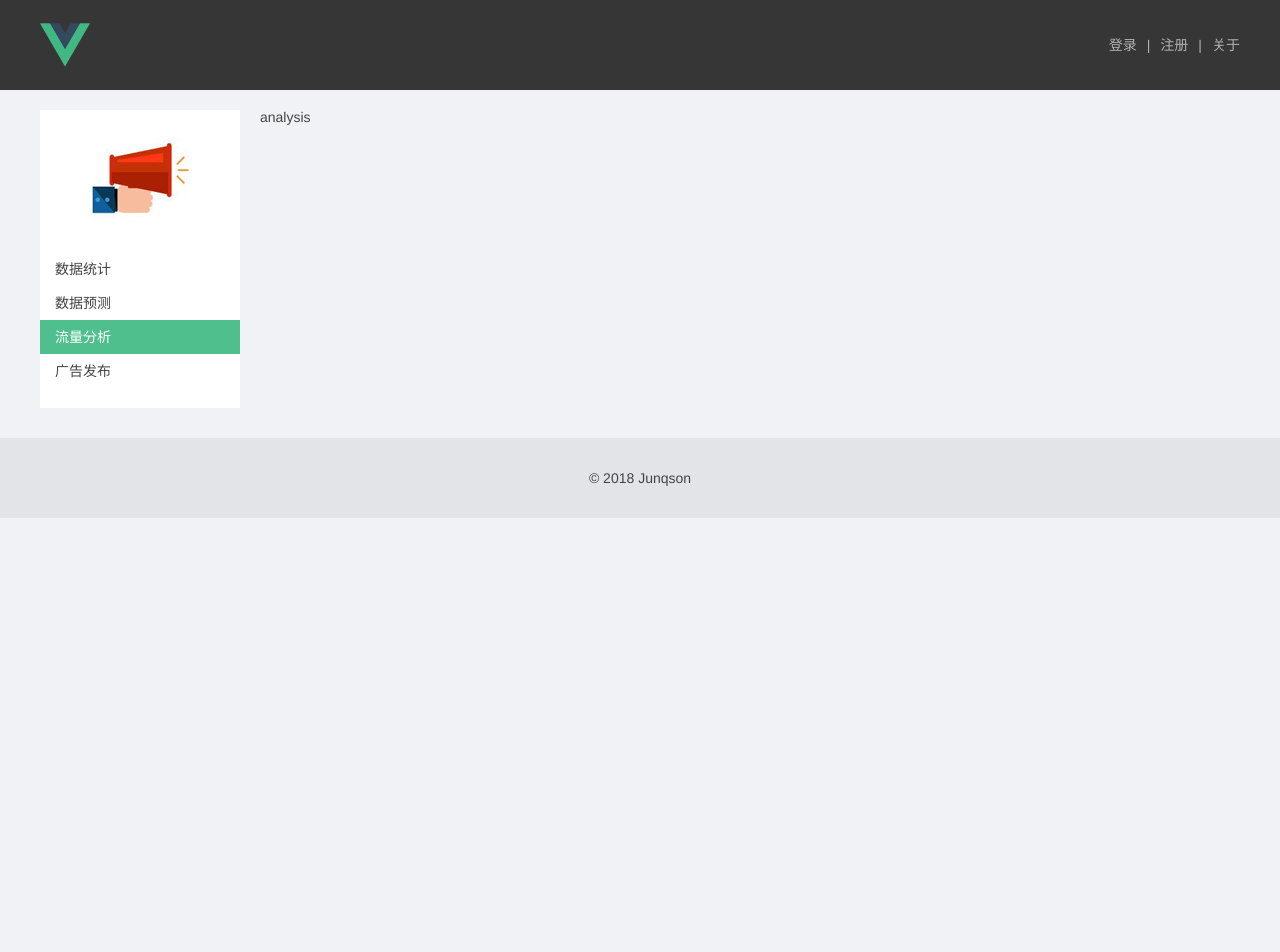
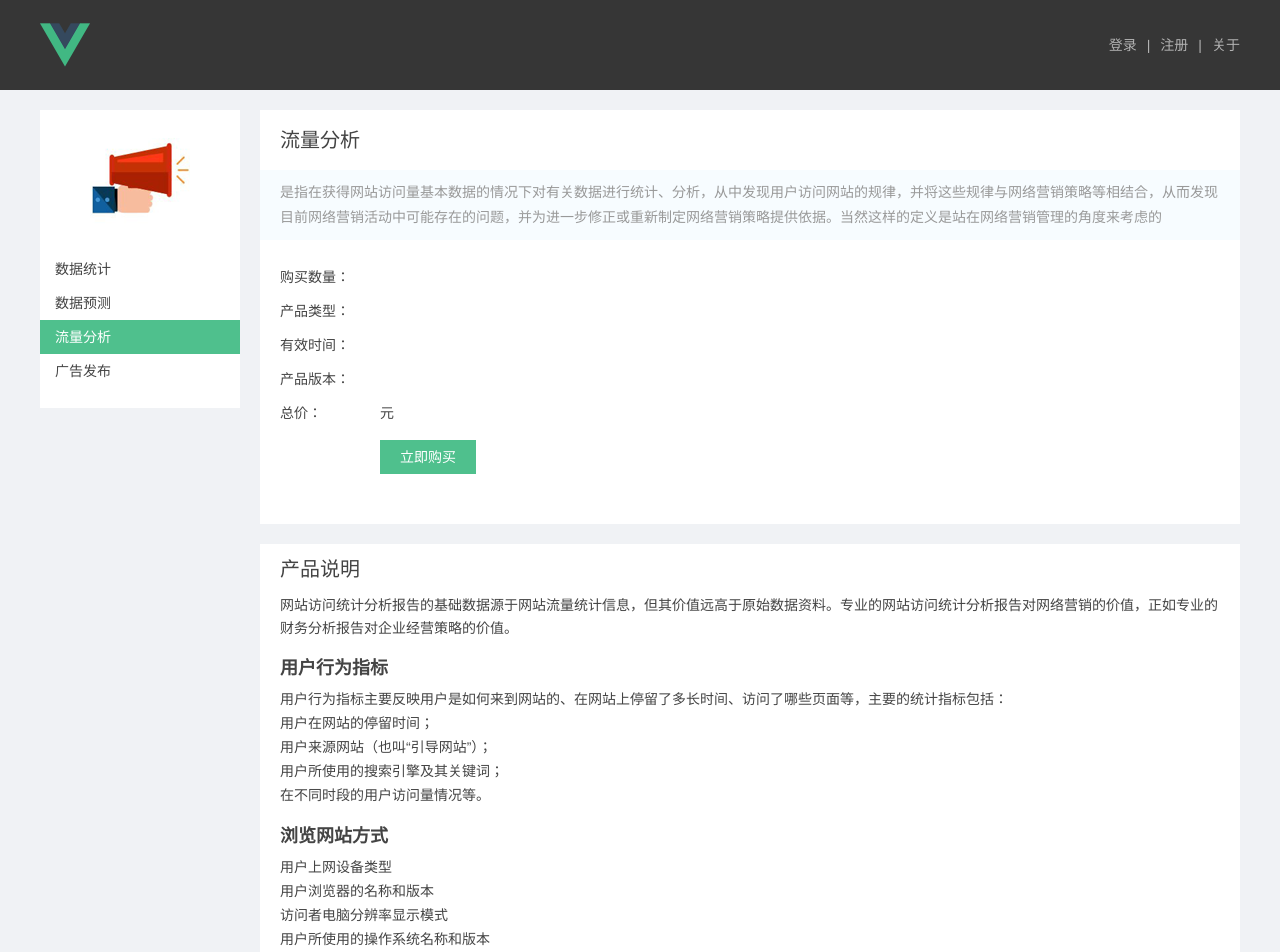
Before and after one commit to jqs1970291214/Vue-Practice, a Vue app: page /detail/analysis in a window 1280 px wide. Shown: the top 952 px of the page. Before the commit the page ends 800 px from the top, so only its background shows below. Built offline with nearby package versions, Linux system fonts and the light colour scheme; what vue-resource would draw is missing.

Commit message:
detail subpage init

```diff
--- a/src/pages/detail.vue
+++ b/src/pages/detail.vue
@@ -2,7 +2,7 @@
   <div class="detail-wrap">
     <div class="detail-left">
       <div class="product-board">
-        <img :src="imgMap[$route.path]">
+        <img :src="productIcon">
         <ul>
             <!-- active-class指定在当前路由为router-link指向的地址时的样式 -->
             <router-link tag="li" v-for="(item,index) in products"
@@ -20,7 +20,10 @@
 
 <script>
 export default {
-    mounted() {
+    computed: {
+        productIcon() {
+            return this.imgMap[this.$route.path];
+        }
     },
     data() {
         return {
--- a/src/pages/detail/analysis.vue
+++ b/src/pages/detail/analysis.vue
@@ -1,13 +1,113 @@
 <template>
-    <div>analysis</div>
+  <div class="sales-board">
+      <div class="sales-board-intro">
+        <h2>流量分析</h2>
+        <p>是指在获得网站访问量基本数据的情况下对有关数据进行统计、分析，从中发现用户访问网站的规律，并将这些规律与网络营销策略等相结合，从而发现目前网络营销活动中可能存在的问题，并为进一步修正或重新制定网络营销策略提供依据。当然这样的定义是站在网络营销管理的角度来考虑的</p>
+      </div>
+      <div class="sales-board-form">
+          <div class="sales-board-line">
+              <div class="sales-board-line-left">
+                  购买数量：
+              </div>
+              <div class="sales-board-line-right">
+              </div>
+          </div>
+          <div class="sales-board-line">
+              <div class="sales-board-line-left">
+                  产品类型：
+              </div>
+              <div class="sales-board-line-right">
+              </div>
+          </div>
+          <div class="sales-board-line">
+              <div class="sales-board-line-left">
+                  有效时间：
+              </div>
+              <div class="sales-board-line-right">
+              </div>
+          </div>
+          <div class="sales-board-line">
+              <div class="sales-board-line-left">
+                  产品版本：
+              </div>
+              <div class="sales-board-line-right">
+              </div>
+          </div>
+          <div class="sales-board-line">
+              <div class="sales-board-line-left">
+                  总价：
+              </div>
+              <div class="sales-board-line-right">
+                  元
+              </div>
+          </div>
+          <div class="sales-board-line">
+              <div class="sales-board-line-left">&nbsp;</div>
+              <div class="sales-board-line-right">
+                  <div class="button">
+                    立即购买
+                  </div>
+              </div>
+          </div>
+      </div>
+      <div class="sales-board-des">
+        <h2>产品说明</h2>
+        <p>网站访问统计分析报告的基础数据源于网站流量统计信息，但其价值远高于原始数据资料。专业的网站访问统计分析报告对网络营销的价值，正如专业的财务分析报告对企业经营策略的价值。</p>
+
+        <h3>用户行为指标</h3>
+        <ul>
+          <li>用户行为指标主要反映用户是如何来到网站的、在网站上停留了多长时间、访问了哪些页面等，主要的统计指标包括：</li>
+          <li>用户在网站的停留时间；</li>
+          <li>用户来源网站（也叫“引导网站”）；</li>
+          <li>用户所使用的搜索引擎及其关键词；</li>
+          <li>在不同时段的用户访问量情况等。</li>
+        </ul>
+
+        <h3>浏览网站方式</h3>
+        <ul>
+          <li>用户上网设备类型</li>
+          <li>用户浏览器的名称和版本</li>
+          <li>访问者电脑分辨率显示模式</li>
+          <li>用户所使用的操作系统名称和版本</li>
+          <li>用户所在地理区域分布状况等</li>
+        </ul>
+      </div>
+  </div>
 </template>
 
 <script>
 export default {
-
+  components: {
+  },
+  data () {
+    return {
+    }
+  }
 }
 </script>
 
-<style>
-
+<!-- Add "scoped" attribute to limit CSS to this component only -->
+<style scoped>
+.buy-dialog-title {
+  font-size: 16px;
+  font-weight: bold;
+}
+.buy-dialog-btn {
+  margin-top: 20px;
+}
+.buy-dialog-table {
+  width: 100%;
+  margin-bottom: 20px;
+}
+.buy-dialog-table td,
+.buy-dialog-table th{
+  border: 1px solid #e3e3e3;
+  text-align: center;
+  padding: 5px 0;
+}
+.buy-dialog-table th {
+  background: #4fc08d;
+  color: #fff;
+  border: 1px solid #4fc08d;
+}
 </style>
--- a/src/pages/index.vue
+++ b/src/pages/index.vue
@@ -81,20 +81,20 @@ data() {
         list: [
           {
             name: '数据统计',
-            url: 'http://starcraft.com'
+            url: '/detail/count'
           },
           {
             name: '数据预测',
-            url: 'http://warcraft.com'
+            url: '/detail/forecast'
           },
           {
             name: '流量分析',
-            url: 'http://overwatch.com',
+            url: '/detail/analysis',
             hot: true
           },
           {
             name: '广告发布',
-            url: 'http://hearstone.com'
+            url: '/detail/publish'
           }
         ]
       },
```
